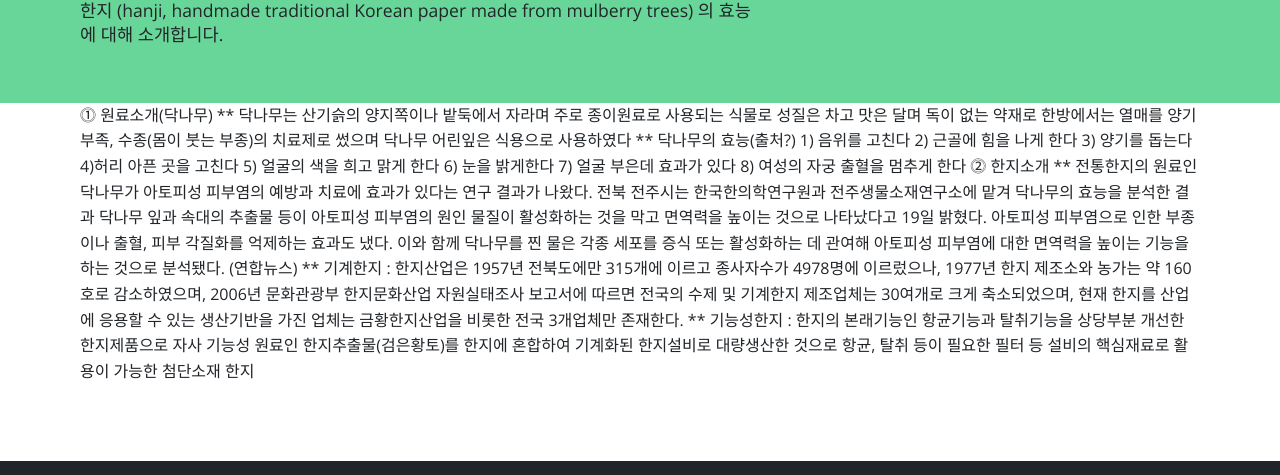
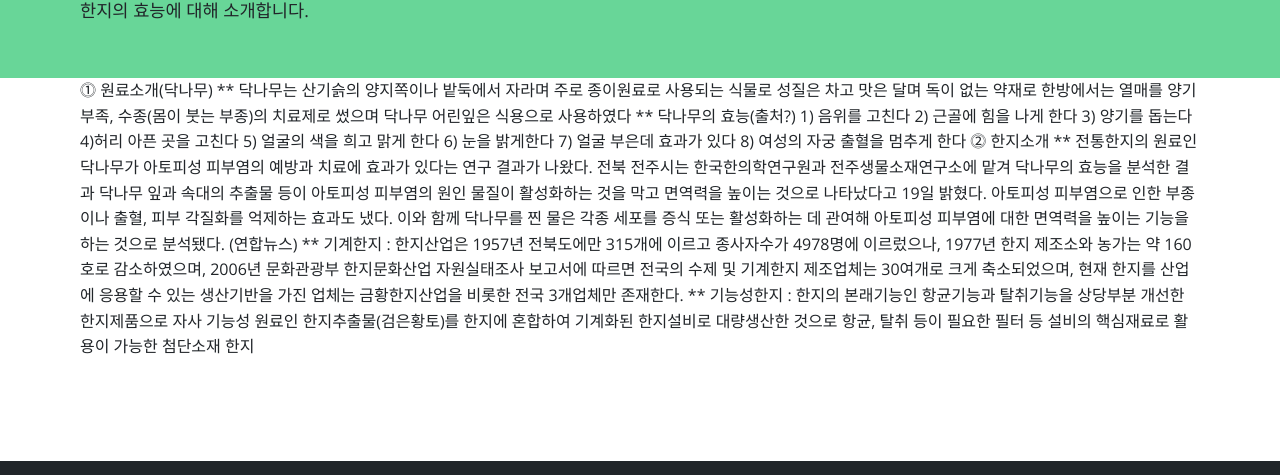
Before and after one commit to hanameee/keumhwangpaper, a Gatsby site: page /story in a window 1280 px wide. Shown: the part 228-703 px from the top of the page. Built offline with nearby package versions, Linux system fonts and the light colour scheme; Gatsby itself is replaced by a stand-in of ours; a web font is replaced by a local one.

Commit message:
Modify document setting

```diff
--- a/src/pages/contact/index.js
+++ b/src/pages/contact/index.js
@@ -7,6 +7,7 @@ import EmailForm from "../../components/MailForm";
 
 const Contact = (props) => {
     const isClient = typeof window !== "undefined";
+    const isDocument = typeof document !== "undefined";
     return (
         <Layout bodyClass="page-contact">
             <SEO title="Contact" />
@@ -40,7 +41,7 @@ const Contact = (props) => {
                     <p>hanameee@naver.com</p>
                 </div>
                 <div className="map col-12 mb-4">
-                    {isClient && (
+                    {isClient && isDocument && (
                         <RenderAfterNavermapsLoaded
                             ncpClientId={process.env.NAVER_MAP_ID}
                         >
--- a/src/pages/story/index.js
+++ b/src/pages/story/index.js
@@ -10,10 +10,7 @@ const Story = (props) => {
             <div className="intro">
                 <div className="container">
                     <h1>한지 이야기</h1>
-                    <p>
-                        한지 (hanji, handmade traditional Korean paper made from
-                        mulberry trees) 의 효능에 대해 소개합니다.
-                    </p>
+                    <p>한지의 효능에 대해 소개합니다.</p>
                 </div>
             </div>
             <div className="container">
--- a/src/scss/pages/services/_page-services.scss
+++ /dev/null
@@ -1,17 +0,0 @@
-.page-services {
-    background-repeat: no-repeat;
-    background-size: 115%;
-    background-position: 49px -40px;
-    @include media-breakpoint-up(sm) {
-        background-size: 90%;
-        background-position: 159px -40px;
-    }
-    @include media-breakpoint-up(md) {
-        background-size: 85%;
-        background-position: 199px -80px;
-    }
-    @include media-breakpoint-up(lg) {
-        background-size: 60%;
-        background-position: 100% -110px;
-    }
-}
--- a/src/scss/style.scss
+++ b/src/scss/style.scss
@@ -68,9 +68,9 @@
 @import "pages/team/page-teams";
 @import "pages/testimonials/page-testimonials";
 @import "pages/testimonials/testimonial";
-@import "pages/services/page-services";
 @import "pages/services/page-service";
 @import "pages/contact/contact";
+@import "pages/story/story";
 
 // Display breakpoints for DEV
 // body:after {
```
Also changed, not shown: src/scss/pages/story/_story.scss (added).
